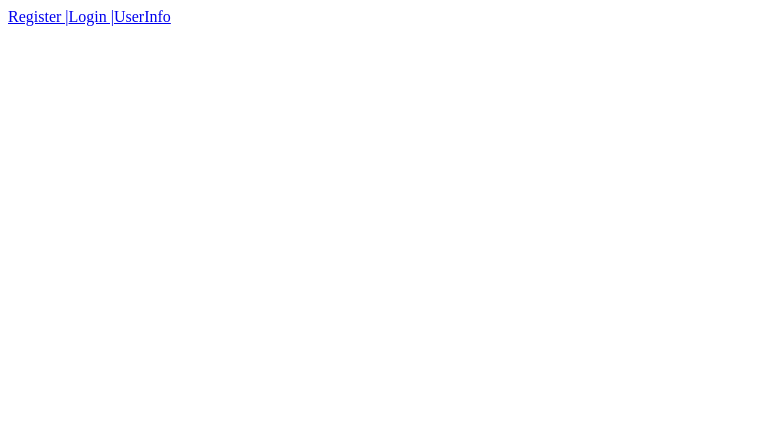
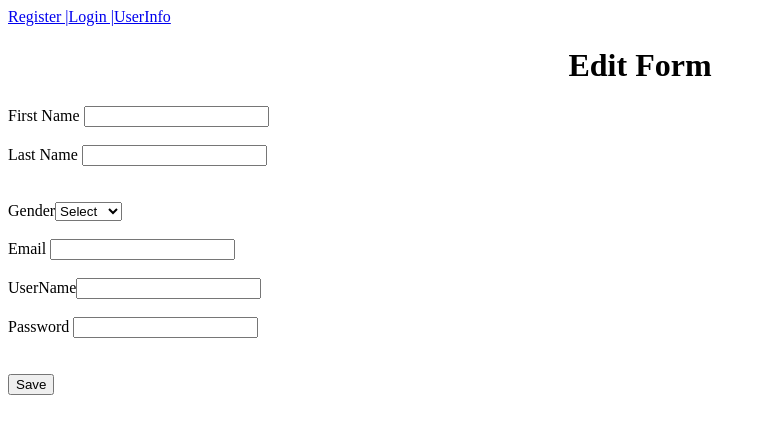
Before and after one commit to ganeshgurram/basicangular, an Angular app: page /editperson/1 in a window 1280 px wide. Before the commit this address led to /. Shown: the top 434 px of the page, without its empty margins (0-767 px from the left). Built offline with nearby package versions, Linux system fonts and the light colour scheme; no server answers.

Commit message:
Edit Component

```diff
--- a/src/app/RegistrationForm/RegistrationForm.component.html
+++ b/src/app/RegistrationForm/RegistrationForm.component.html
@@ -44,7 +44,7 @@
       <br />
       <button class="btn btn-primary" type="submit">Register</button>
     </form>
-    <div *ngif="check">
+    <div *ngIf="check">
       <h1>Succesfully Registered</h1>
     </div>
 
--- a/src/app/app-routing.module.ts
+++ b/src/app/app-routing.module.ts
@@ -27,8 +27,8 @@ const routes: Routes = [
     path: 'successful', component: SuccessfulComponent
   },
   {
-    path:'editperson',component:EditpersonComponent
-  }
+    path:'editperson/:username',component:EditpersonComponent
+  },
 
 ];
 
--- a/src/app/editperson/editperson.component.css
+++ b/src/app/editperson/editperson.component.css
@@ -0,0 +1,3 @@
+h1{
+    text-align:center;
+}
--- a/src/app/editperson/editperson.component.html
+++ b/src/app/editperson/editperson.component.html
@@ -1 +1,46 @@
-<p>editperson works!</p>
+<h1> Edit Form</h1>
+<div class="container">
+  <form #register="ngForm" (ngSubmit)="newedit()">
+    <div class="form-group">
+      <label for="firstname">First Name </label>
+      <input type="text" class="form-control" name="FirstName" [(ngModel)]="person.firstName" />
+    </div>
+    <br />
+    <div class="form-group">
+      <label for="lastname">Last Name </label>
+      <input type="text" class="form-control" name="LastName" [(ngModel)]="person.lastName" />
+    </div>
+    <br />
+
+    <br />
+    <div class="form-group">
+      <label for="gender">Gender</label>
+      <select (change)="gendervalue($event)" name="Gender" [(ngModel)]="person.gender">
+        <option value="">Select</option>
+        <option value="Male">Male</option>
+        <option value="Female">Female</option>
+      </select>
+    </div>
+    <br />
+    <div class="form-group">
+      <label for="email">Email </label>
+      <input type="email" class="form-control" name="Email" [(ngModel)]="person.email" />
+    </div>
+    <br />
+    <div class="form-group">
+      <label for="username">UserName</label>
+      <input type="text" class="form-control" name="UserName" [(ngModel)]="person.userName" />
+    </div>
+    <br />
+    <div class="form-group">
+      <label for="password">Password </label>
+      <input type="password" class="form-control" name="Password" [(ngModel)]="person.password" />
+    </div>
+    <br />
+    <br />
+    <button class="btn btn-primary" type="submit">Save</button>
+  </form>
+  </div>
+  <div *ngIf="check">
+    <h1>Succesfully Saved</h1>
+  </div>
--- a/src/app/editperson/editperson.component.ts
+++ b/src/app/editperson/editperson.component.ts
@@ -1,4 +1,8 @@
 import { Component } from '@angular/core';
+import { FormsModule, NgForm } from '@angular/forms';
+import { ActivatedRoute } from '@angular/router';
+import { Person } from '../Models/Person.model';
+import { UserinfoserviceService } from '../services/userinfoservice.service';
 
 @Component({
   selector: 'app-editperson',
@@ -7,4 +11,50 @@ import { Component } from '@angular/core';
 })
 export class EditpersonComponent {
 
+  constructor(private route: ActivatedRoute, private userinfos: UserinfoserviceService) { }
+
+  uname: string = "";
+
+
+
+  check: boolean = false;
+
+  person: Person = {
+    firstName: '',
+    lastName: '',
+    email: '',
+    userName: '',
+    gender: '',
+    password: '',
+    dob: '',
+  }
+  newedit(): void {
+    this.editperson();
+
+
+  }
+  public dropdownvalue = "";
+  gendervalue(drpvalue: any) {
+    this.dropdownvalue = drpvalue.target.value;
+  }
+  ngOnInit() {
+   // this.getperson();
+    this.uname = this.route.snapshot.params['username'];
+    this.userinfos.getpersoninfo(this.uname).subscribe(
+      r => {
+        this.person = r;
+        console.log(this.person);
+
+      }
+    );
+
+
+  }
+  editperson() {
+    this.userinfos.editperson(this.person).subscribe(r => {
+      this.person = r;
+      this.check = true;
+
+    });
+  }
 }
--- a/src/app/login/login.component.html
+++ b/src/app/login/login.component.html
@@ -19,8 +19,8 @@
   <div *ngIf='checkstatus'>
     <app-singleuserinfo [uname]="UserName"> </app-singleuserinfo>
   </div>
-  <div *ngIf='!checkstatus'>
-    <h1>Invalid User</h1>
+  <div *ngIf="!checkstatus">
+    <h1>{{stat}}</h1>
   </div>
 
 </div>
--- a/src/app/login/login.component.ts
+++ b/src/app/login/login.component.ts
@@ -16,8 +16,12 @@ export class LoginComponent {
   public username: any;
   public password: any;
   public password2: any;
-  public checkstatus :boolean = false;
+  public checkstatus: boolean = false;
+  public sd: boolean=false;
+  public stat:string="";
   constructor(private userinfos: UserinfoserviceService, private router: Router) { }
+
+
   logger(login: NgForm) {
     this.username = login.controls['UserName'].value;
     this.password = login.controls['Password'].value;
@@ -27,10 +31,14 @@ export class LoginComponent {
     this.userinfos.getpersoninfo(this.username).subscribe(r => {
       this.password2 = r['password'];
       if (this.password2 === this.password) {
-       // this.checkstatus = true;
-     //   this.router.navigate(['/successful']);
+
         this.checkstatus = true;
 
+
+
+      }
+      else {
+        this.stat = this.stat + "Invalid User";
       }
     });
 
--- a/src/app/services/userinfoservice.service.ts
+++ b/src/app/services/userinfoservice.service.ts
@@ -23,6 +23,8 @@ export class UserinfoserviceService {
     return this.http.delete<Person>(this.baseurl + "/" + username);
   }
   editperson(person: Person): Observable<Person> {
+    console.log(person.userName);
     return this.http.put<Person>(this.baseurl + '/' + person.userName, person);
+
   }
 }
--- a/src/app/userinfo/userinfo.component.html
+++ b/src/app/userinfo/userinfo.component.html
@@ -7,7 +7,7 @@
        <h4> FirstName : {{i.firstName}} </h4>
        <h4> LastName  : {{i.lastName}}</h4>
        <input type="button" (click)="deleteperson(i.userName)" value="Delete" />
-       <a routerLink="/editperson" routerLinkActive="active">Edit</a>
+       <a routerLink="/editperson/{{i.userName}}" routerLinkActive="active">Edit</a>
 
 
    </div>
--- a/src/app/userinfo/userinfo.component.ts
+++ b/src/app/userinfo/userinfo.component.ts
@@ -30,8 +30,5 @@ export class UserinfoComponent implements OnInit {
         this.getallperson();
       });
   }
-  editperson1() {
-    this.status = true;
-  }
 
 }
```
